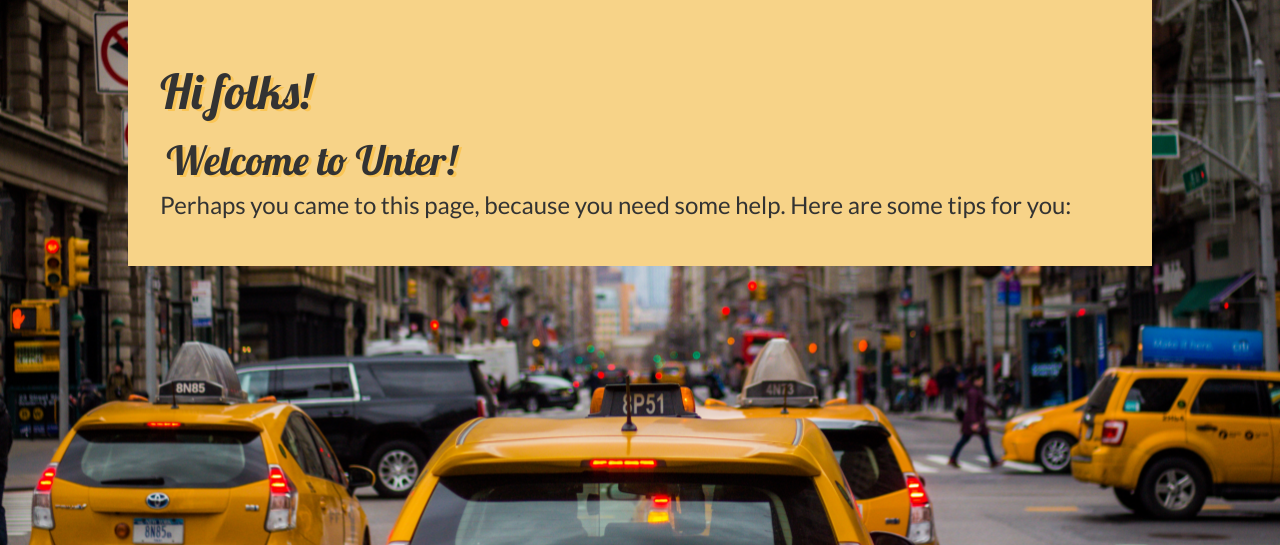
After one commit to EverythingWorks/Unter, a Django app: page /help/ in a window 1280 px wide. The commit adds this page. Shown: the part 208-753 px from the top of the page. Run offline with Django 3.2, Linux system fonts and the light colour scheme; some libraries are stand-ins or nearby versions.

Commit message:
add help and about page

```diff
--- a/rides_handling/templates/base.html
+++ b/rides_handling/templates/base.html
@@ -43,10 +43,10 @@
         </li>
         {% endif %}
         <li class="nav-item" style: "position: sticky;">
-            <a class="nav-link" href="#">Help</a>
+            <a class="nav-link" href="{% url 'help' %}">Help</a>
         </li>
         <li class="nav-item" style: "position: sticky;">
-            <a class="nav-link" href="#">About</a>
+            <a class="nav-link" href="{% url 'about' %}">About</a>
         </li>
 
       </ul>
--- /dev/null
+++ b/rides_handling/templates/help.html
@@ -0,0 +1,29 @@
+{% extends 'base.html' %}
+
+{% block display %}
+
+<header>
+    <div class = "header_l">
+        Unter <br>
+    </div>
+</header>
+
+<main>
+    <div class = "card">
+    <div class = "display_l">
+        <div style="width: auto">
+            <div class = "pages">
+                <br style = "display: block;">
+                <h1 style = " text-align: left; padding-left: 0.5vw; ">Hi folks!</h1>
+                <h3 style = " text-align: left; padding-left: 1vw; ">Welcome to Unter!</h3>
+                <h4>
+                     <!--TUTAJ PISZ-->
+                     Perhaps you came to this page, because you need some help. Here are some tips for you:
+                </h4>
+            </div>
+        </div>
+    </div>
+    </div>
+</main>
+
+{% endblock %}
--- a/rides_handling/views.py
+++ b/rides_handling/views.py
@@ -89,6 +89,8 @@ def offer(request):
 def help(request):
     return render(request, 'help.html')
 
+def about(request):
+    return render(request, 'about.html')
 
 def signup_driver(request):
     if not request.user.is_authenticated:
--- a/unter/urls.py
+++ b/unter/urls.py
@@ -5,9 +5,9 @@ from django.conf.urls import include, url
 from django.contrib.auth import views as auth_views
 from rides_handling import views as rides_handling_views
 
+
 urlpatterns = [
     url(r'admin/', admin.site.urls),
-
     url(r'^$', rides_handling_views.home, name='home'),
     url(r'^login/$', rides_handling_views.login, name='login'),
     url(r'^logout/$', auth_views.logout, {'next_page': 'login'}, name='logout'),
@@ -15,4 +15,6 @@ urlpatterns = [
     url(r'^offer/$', rides_handling_views.offer, name='offer'),
     url(r'^signup_driver/$', rides_handling_views.signup_driver, name='signup_driver'),
     url(r'^profile_summary/$', rides_handling_views.profile_summary, name='profile_summary'),
+    url(r'^help/$', rides_handling_views.help, name='help'),
+    url(r'^about/$', rides_handling_views.about, name='about'),
 ]
```
Also changed, not shown: rides_handling/templates/about.html (added, +27 -0 lines).
